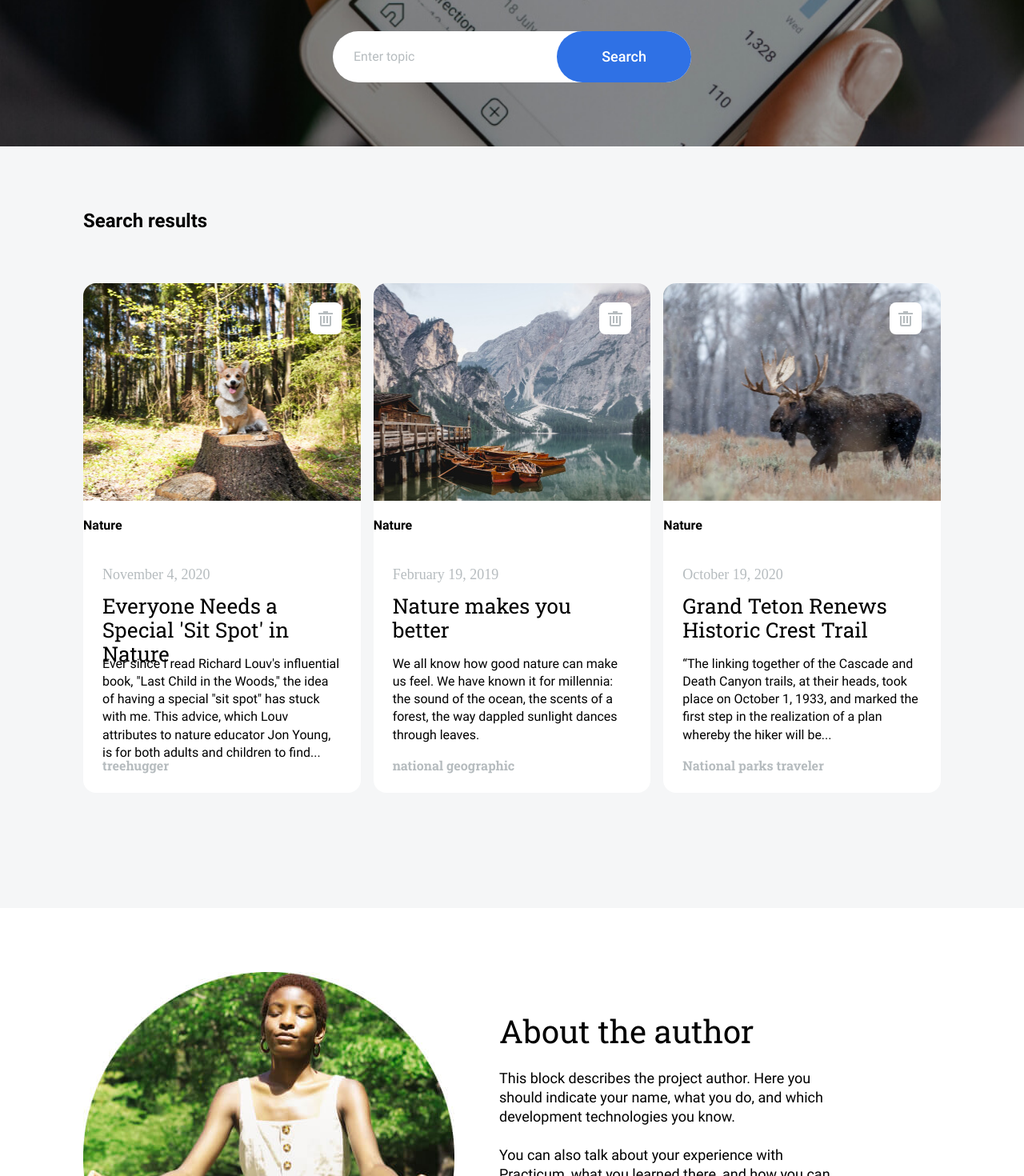
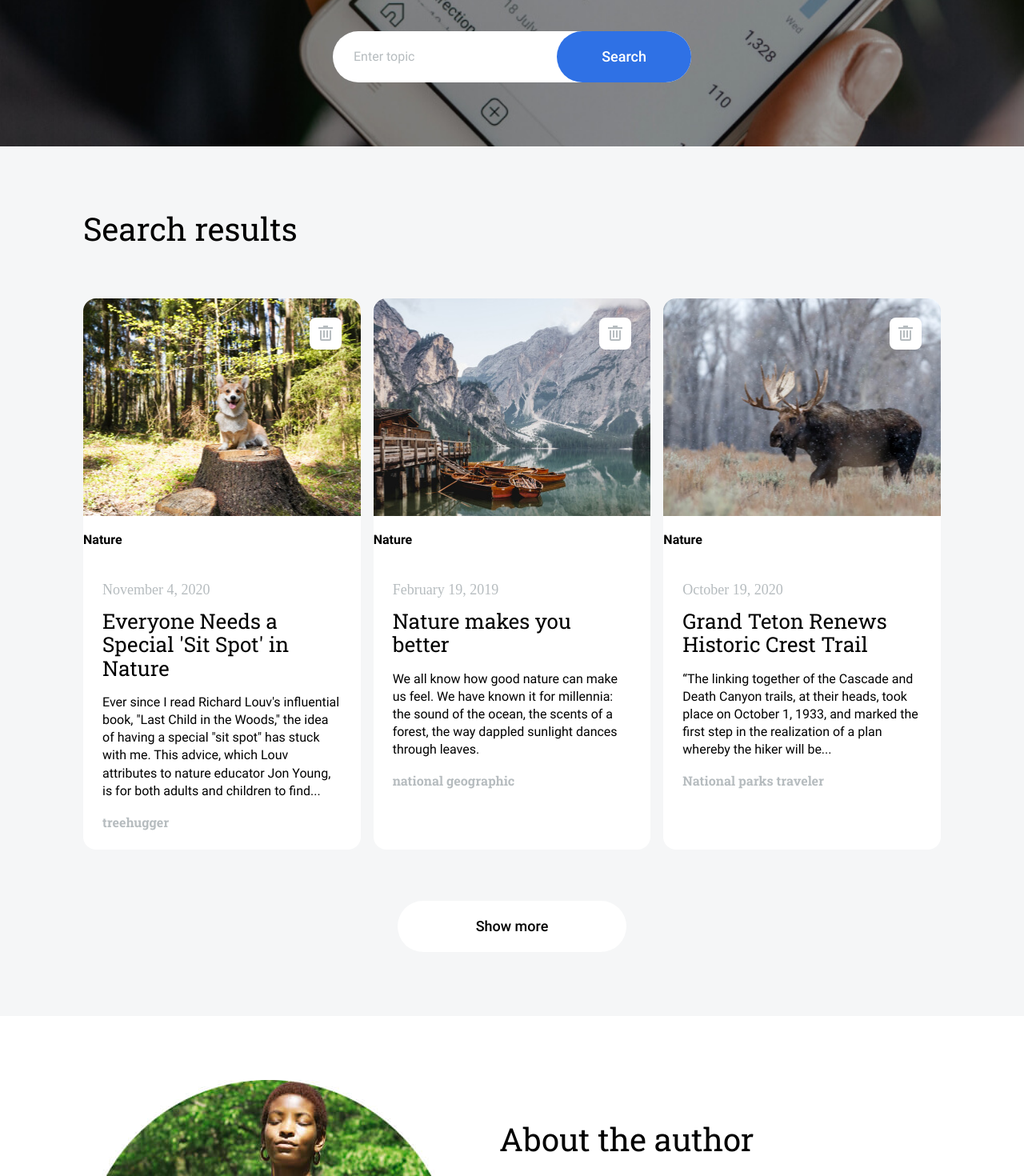
Before and after one commit to AmyRayDroui/news-explorer-frontend, a React (Create React App) app: page /saved-news in a window 1280 px wide. Shown: the part 565-2035 px from the top of the page at 80% size. Built offline with nearby package versions, Linux system fonts and the light colour scheme.

Commit message:
Add not found markup

```diff
--- a/src/components/NewsCard/NewsCard.css
+++ b/src/components/NewsCard/NewsCard.css
@@ -68,8 +68,6 @@
 }
 
 .new-card__text-container {
-    display: grid;
-    grid-template-rows: 36px 76px 128px 20px;
     padding: 20px 24px 24px;
 }
 
@@ -81,24 +79,29 @@
     font-size: 18px;
     line-height: 1.33;
     margin: 0;
+    margin-bottom: 12px;
 }
 
 .new-card__title {
+    min-height: 60px;
     font-family: 'Roboto Slab';
     font-style: normal;
     font-weight: 400;
     font-size: 26px;
     line-height: 1.15;
     margin: 0;
+    margin-bottom: 16px;
 }
 
 .new-card__text {
+    min-height: 110px;
     font-family: 'Roboto';
     font-style: normal;
     font-weight: 400;
     font-size: 16px;
     line-height: 1.38;
     margin: 0;
+    margin-bottom: 18px;
 }
 
 .new-card__source {
--- a/src/components/NewsCardList/NewsCardList.css
+++ b/src/components/NewsCardList/NewsCardList.css
@@ -1,13 +1,27 @@
 .news-list {
     box-sizing: border-box;
     min-height: 282px;
+    display: flex;
+    flex-direction: column;
+    align-items: center;
     background-color: #F5F6F7;
     padding-top: 80px;
     padding-bottom: 80px;
 }
 
 .news-list__title {
+    align-self: flex-start;
     margin: 0;
+    font-family: 'Roboto Slab';
+    font-style: normal;
+    font-weight: 400;
+    font-size: 40px;
+    line-height: 1.15;
+}
+
+.news-list__title_type_not-found {
+    align-self: center;
+    font-size: 26px;
 }
 
 .news-list__container {
@@ -17,3 +31,35 @@
     grid-gap: 16px;
     margin: 64px 0;
 }
+
+.news-list__show-more {
+    background-color: #fff;
+    border: none;
+    border-radius: 80px;
+    padding: 20px 98px;
+    font-family: 'Roboto';
+    font-style: normal;
+    font-weight: 500;
+    font-size: 18px;
+    line-height: 1.33;
+}
+
+.news-list__not-found-icon {
+    background-image: url('../../images/icons/not-found-icon.svg');
+    min-height: 96px;
+    min-width: 96px;
+    margin-bottom: 24px;
+}
+
+.news-list__not-found-text {
+    max-width: 250px;
+    text-align: center;
+    color: #B6BCBF;
+    font-family: 'Roboto';
+    font-style: normal;
+    font-weight: 400;
+    font-size: 18px;
+    line-height: 1.33;
+    margin: 0;
+    margin-top: 16px;
+}
--- a/src/components/NewsCardList/NewsCardList.js
+++ b/src/components/NewsCardList/NewsCardList.js
@@ -16,9 +16,14 @@ function NewsCardList() {
                     searchResults.map((cardElement) => <NewsCard card={cardElement} />)
                 }
                 </div>
+                <button className='news-list__show-more'>Show more</button>
             </>
             :
-            <h2 className='news-list__title news-list__title_type_not-found'>Nothing found</h2>
+            <>
+              <div className='news-list__not-found-icon'></div>
+              <h2 className='news-list__title news-list__title_type_not-found'>Nothing found</h2>
+              <p className='news-list__not-found-text'>Sorry, but nothing matched your search terms.</p>
+            </>
         }
       </section>
     );
```
Also changed, not shown: src/images/icons/not-found-icon.svg (added).
